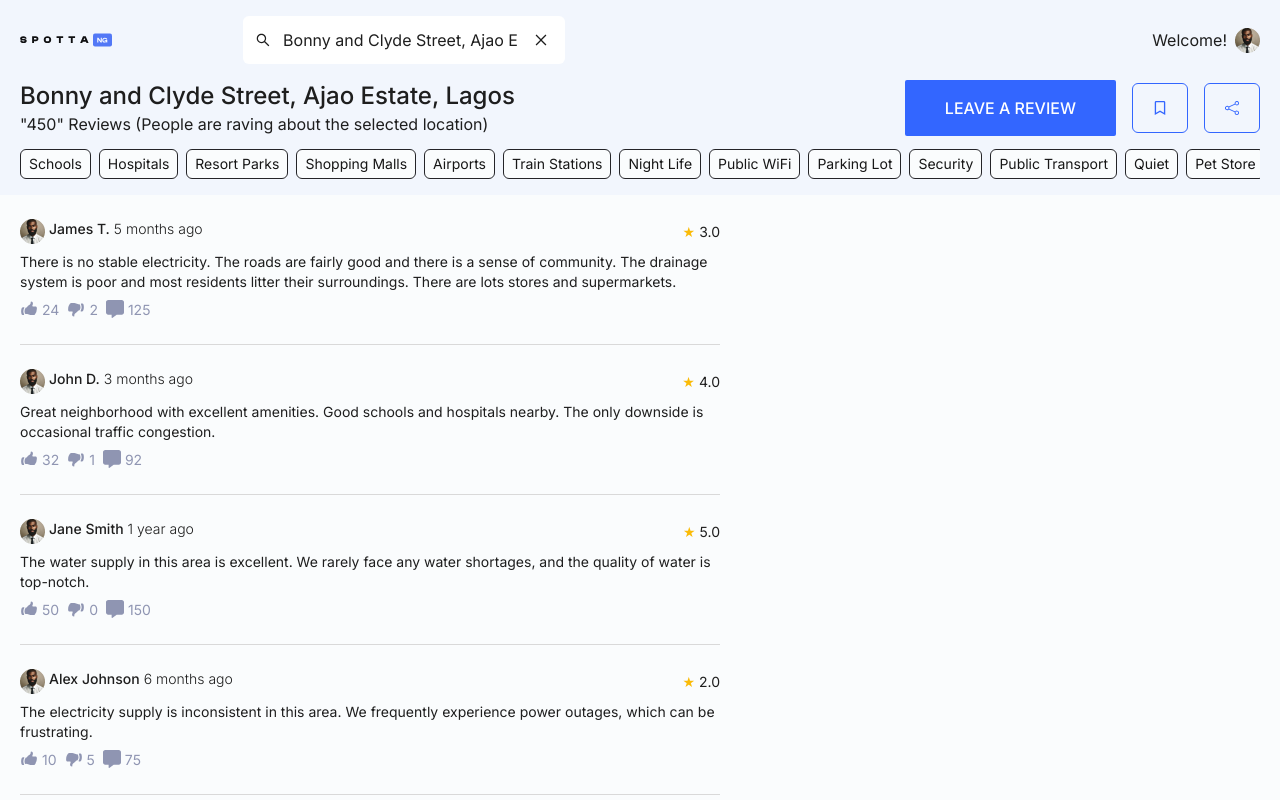
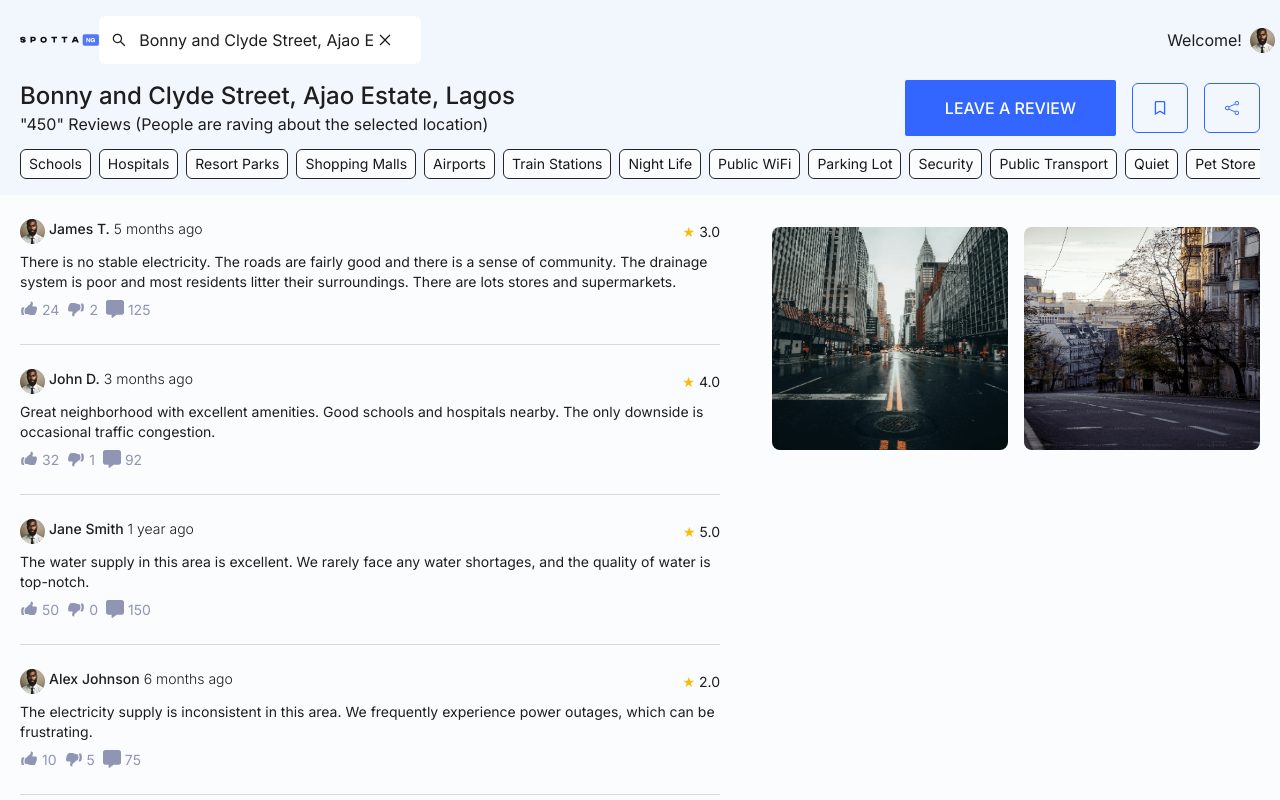
Before and after one commit to ayowayne123/area-finder, a Next.js app: page /reviews in a window 1280 px wide. Shown: the top 800 px of the page. Built offline with nearby package versions, Linux system fonts and the light colour scheme.

Commit message:
Third stage

```diff
--- a/app/(main)/page.js
+++ b/app/(main)/page.js
@@ -3,6 +3,7 @@ import { HiHandThumbUp } from "react-icons/hi2";
 import { HiHandThumbDown } from "react-icons/hi2";
 import { FaCommentAlt } from "react-icons/fa";
 import image from "@/public/card_image.png";
+import { AiOutlineSearch, AiOutlineClose } from "react-icons/ai";
 import { cardData } from "@/utils/cardData";
 
 export const metadata = {
@@ -26,11 +27,17 @@ export default function Home() {
           neighbourhood you might have in mind.
         </div>
         <div className="flex flex-col w-full gap-5">
+          <div className="relatve">
+          <span className="absolute inset-y-0 left-0 flex items-center pl-3">
+            <AiOutlineSearch className="text-[#1e1e1e] dark:text-[#fafbfc]" />
+          </span>
           <input
             type="search"
             placeholder="Enter Address"
-            className="px-4 py-3 rounded-md bg-[#F3F7FE] border-[#D4DCF1] border dark:bg-[#242428] dark:border-[#242428]"
+            className="pl-6 pr-3 py-3 rounded-md bg-[#F3F7FE] border-[#D4DCF1] border dark:bg-[#242428] dark:border-[#242428]"
           />
+          </div>
+
           <button className="buttonPrimary py-[10px]">search</button>
         </div>
       </div>
--- a/app/(user)/header.js
+++ b/app/(user)/header.js
@@ -148,7 +148,7 @@ function SearchHeader() {
                <Image src={lightLogo} alt="light logo" priority />
               </Link>
           )}
- <div className="w-full max-w-[778px] justify-start hidden md:flex ">
+ <div className="w-full w-[778px] justify-start hidden md:flex ">
       <div className="relative ">
         <div className="flex items-center">
           <span className="absolute inset-y-0 left-0 flex items-center pl-3">
@@ -163,7 +163,7 @@ function SearchHeader() {
           />
           {searchQuery && (
             <button
-              className="absolute inset-y-0 right-4 flex items-center pr-3text-[#1e1e1e] dark:text-[#fafbfc]"
+              className="absolute inset-y-0 right-4 flex items-center pr-3 text-[#1e1e1e] dark:text-[#fafbfc]"
               onClick={clearSearchQuery}
             >
               <AiOutlineClose />
@@ -198,7 +198,7 @@ function SearchHeader() {
           />
           {searchQuery && (
             <button
-              className="absolute inset-y-0 right-4 flex items-center pr-3text-[#1e1e1e] dark:text-[#fafbfc]"
+              className="absolute inset-y-0 right-4 flex items-center pr-3 text-[#1e1e1e] dark:text-[#fafbfc]"
               onClick={clearSearchQuery}
             >
               <AiOutlineClose />
--- a/app/(user)/reviews/page.js
+++ b/app/(user)/reviews/page.js
@@ -35,7 +35,7 @@ function AllReviewsPage() {
               <Card key={card.id} {...card} index={index} />
             ))}
     </div>
-    <div className="md:items-end pt-8 hidden md:flex ">
+    <div className=" pt-8 hidden md:flex ">
       <div className="grid grid-cols-2 gap-4 ">
         <Image placeholder="blur" src={image1} alt="Grid image" className="object-cover w-[236px] h-[223px] rounded-lg overflow-hidden"/>
         <Image placeholder="blur" src={image2} alt="Grid image" className="object-cover w-[236px] h-[223px] rounded-lg overflow-hidden"/>
```
